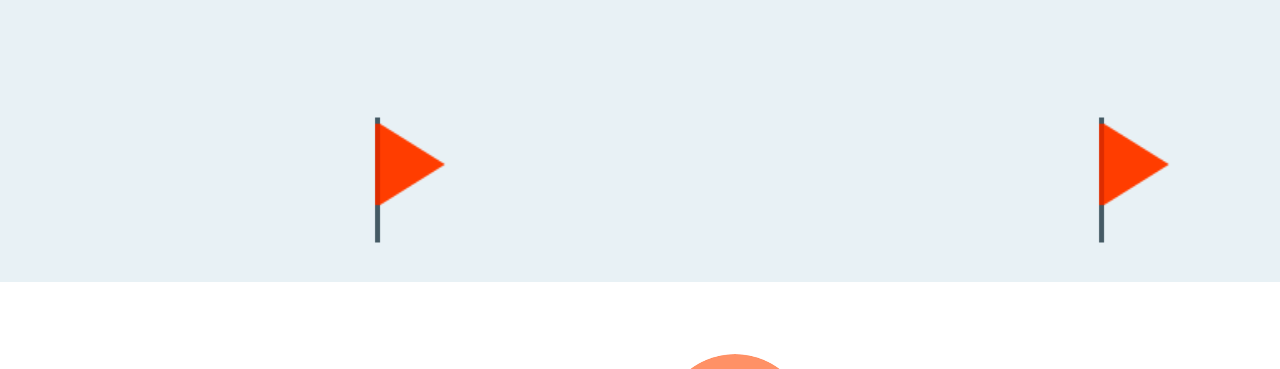
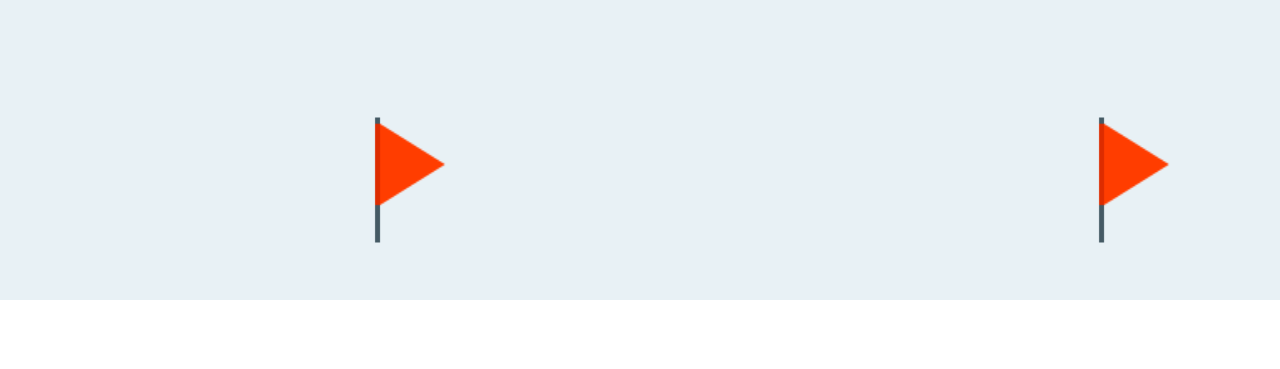
Before and after one commit to manseebhandari23/HTML-CSS-Project, a plain HTML site: page HTML/work.html in a window 1280 px wide. Shown: the part 356-725 px from the top of the page. Drawn offline with Linux system fonts and the light colour scheme.

Commit message:
Update common.css

```diff
--- a/css/common.css
+++ b/css/common.css
@@ -2,7 +2,7 @@
 {
     background-color:#e8f1f5;
     width: 100%;
-    height:79.8%;
+    height:82%;
 }
 .atag
 {
```
